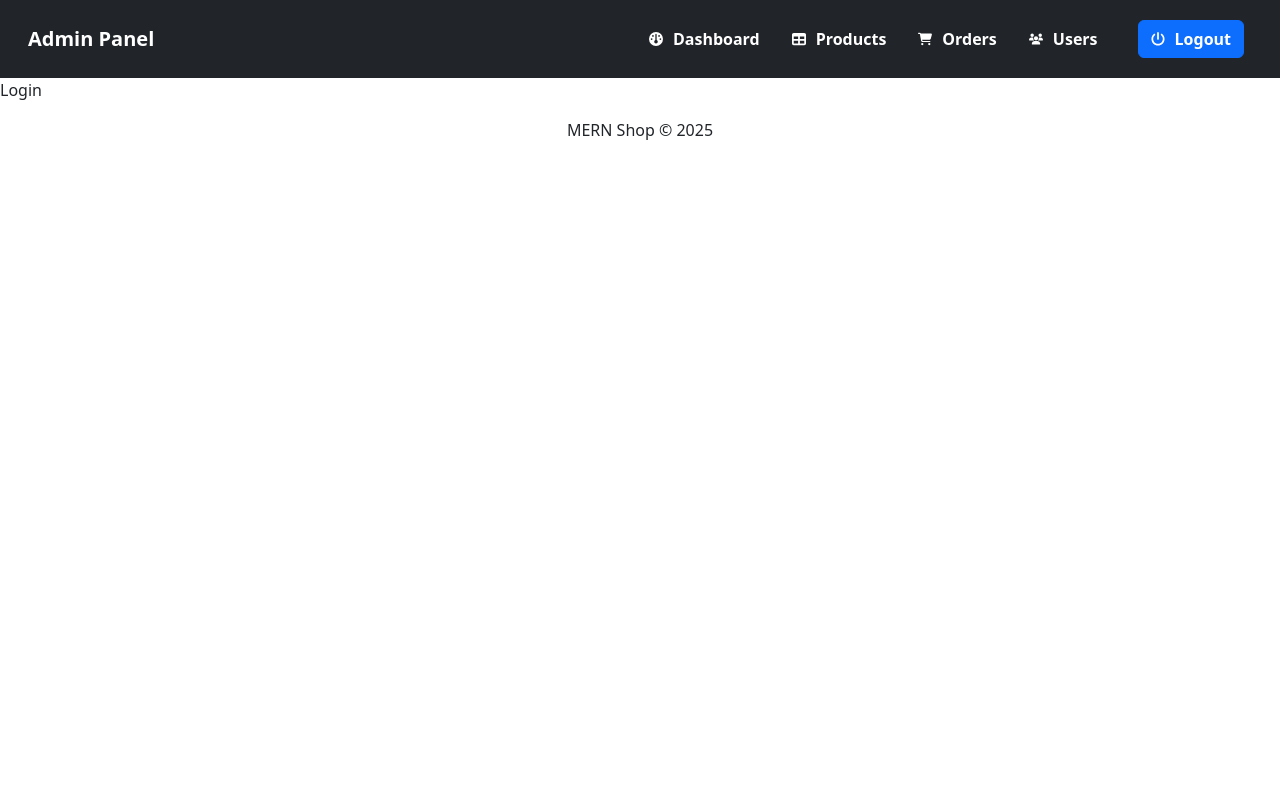
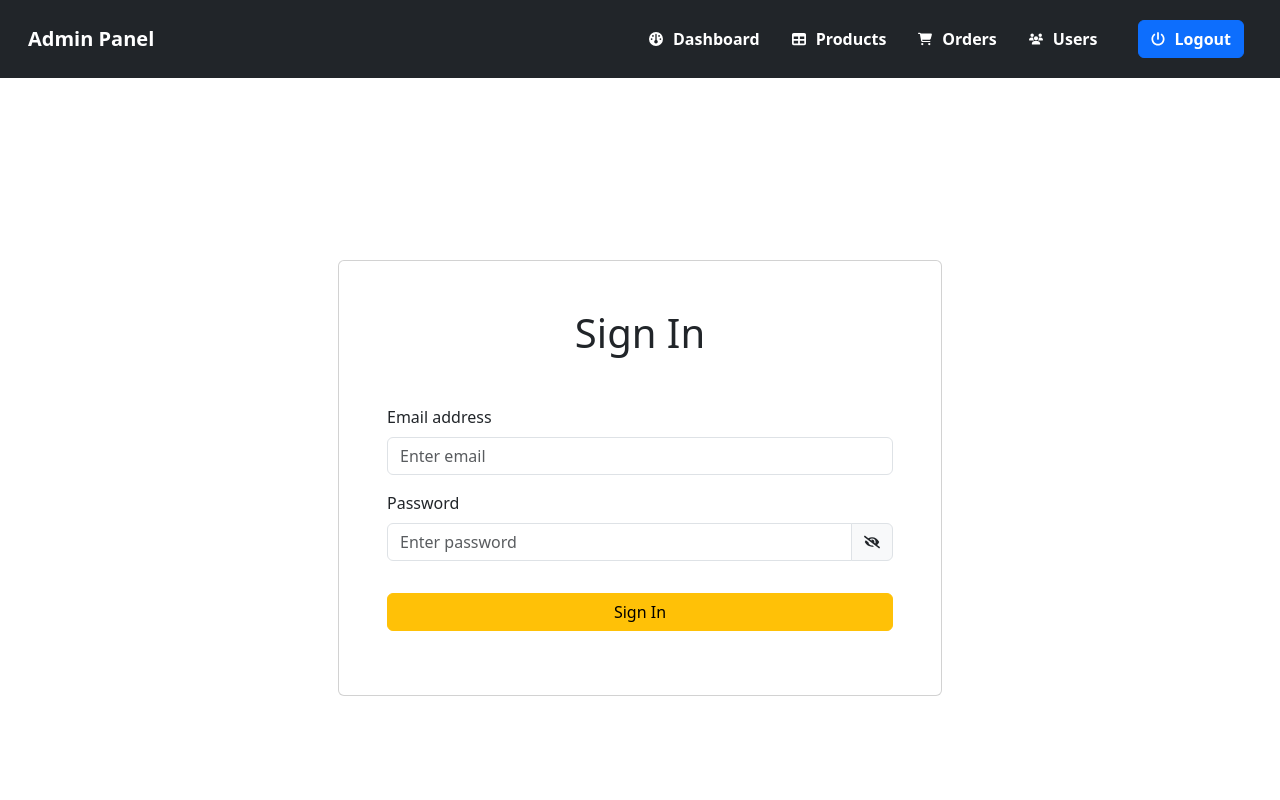
Before and after one commit to MuhaibShamsher/BuggyBuy, a React (Vite) app in the folder client/: page /admin in a window 1280 px wide. Shown: the top 800 px of the page. Built offline with nearby package versions, Linux system fonts and the light colour scheme.

Commit message:
Implement AdminLoginPage

```diff
--- a/client/src/pages/admin/AdminLogin.jsx
+++ b/client/src/pages/admin/AdminLogin.jsx
@@ -1,9 +1,126 @@
-import React from 'react'
+import React, { useEffect, useState } from 'react';
+import { useDispatch, useSelector } from 'react-redux';
+import { useNavigate } from 'react-router-dom';
+import { setCredentials } from '../../store/slices/auth.slice.js';
+import FormContainer from '../../components/FormContainer.jsx';
+import Footer from '../../components/Footer.jsx';
+import Loader from '../../components/Loader.jsx';
 
-function AdminLogin() {
+import { Form, Button, InputGroup, Card } from 'react-bootstrap';
+import { FaEye, FaEyeSlash } from 'react-icons/fa';
+import { toast } from 'react-toastify';
+
+
+export default function AdminLoginPage() {
+  const [email, setEmail] = useState('');
+  const [password, setPassword] = useState('');
+  const [showPassword, setShowPassword] = useState(false);
+  const [isLoading, setIsLoading] = useState(false);
+
+  const dispatch = useDispatch();
+  const navigate = useNavigate();
+  const { userInfo } = useSelector(state => state.auth);
+
+  useEffect(() => {
+    if (userInfo && userInfo.isAdmin) {
+      navigate('/admin/dashboard');
+    } else {
+      navigate('/admin')
+    }
+  }, [userInfo])
+
+  const submitHandler = async e => {
+    e.preventDefault();
+
+    try {
+      const res = await fetch('http://localhost:5000/api/v1/users/login', {
+        method: 'POST',
+        credentials: 'include',
+        headers: {
+          'Content-Type': 'application/json',
+        },
+        body: JSON.stringify({ email, password }),
+      });
+
+      const data = await res.json();
+
+      if (data.isAdmin === true) {
+        dispatch(setCredentials({ ...data }));
+        navigate('/admin/dashboard');
+        toast.success('Login successful');
+      } else {
+        toast.error('Wrong Credentials!');
+      }
+    }
+    catch (error) {
+      toast.error(error?.data?.message || error.error);
+    }
+    finally {
+      setIsLoading(false)
+    }
+  }
+
+  const togglePasswordVisibility = () => {
+    setShowPassword(!showPassword);
+  };
+
   return (
-    <div>Login</div>
+    <>
+      <main className='d-flex position-relative flex-column justify-content-center align-items-center '>
+        <FormContainer>
+          <Card className='p-3 p-md-5 '>
+            <h1 className='mb-5 text-center'>Sign In</h1>
+            <Form onSubmit={submitHandler}>
+              <Form.Group className='mb-3' controlId='email'>
+                <Form.Label>Email address</Form.Label>
+                <Form.Control
+                  type='email'
+                  value={email}
+                  placeholder='Enter email'
+                  onChange={e => setEmail(e.target.value)}
+                />
+              </Form.Group>
+              <Form.Group className='mb-3' controlId='password'>
+                <Form.Label>Password</Form.Label>
+                <InputGroup>
+                  <Form.Control
+                    type={showPassword ? 'text' : 'password'}
+                    value={password}
+                    placeholder='Enter password'
+                    onChange={e => setPassword(e.target.value)}
+                  />
+                  <InputGroup.Text
+                    onClick={togglePasswordVisibility}
+                    id='togglePasswordVisibility'
+                    style={{ cursor: 'pointer' }}
+                  >
+                    {showPassword ? <FaEye /> : <FaEyeSlash />}
+                  </InputGroup.Text>
+                </InputGroup>
+              </Form.Group>
+
+              <Button
+                className='my-3 w-100'
+                variant='warning'
+                type='submit'
+                disabled={isLoading}
+              >
+                {
+                  isLoading ? (
+                    <>
+                      <Loader />
+                      <span className='pl-3'>Loading...</span>
+                    </>
+                  ) : (
+                    'Sign In'
+                  )
+                }
+              </Button>
+            </Form>
+          </Card>
+        </FormContainer>
+      </main>
+      <Footer />
+    </>
   )
 }
-
-export default AdminLogin
```
